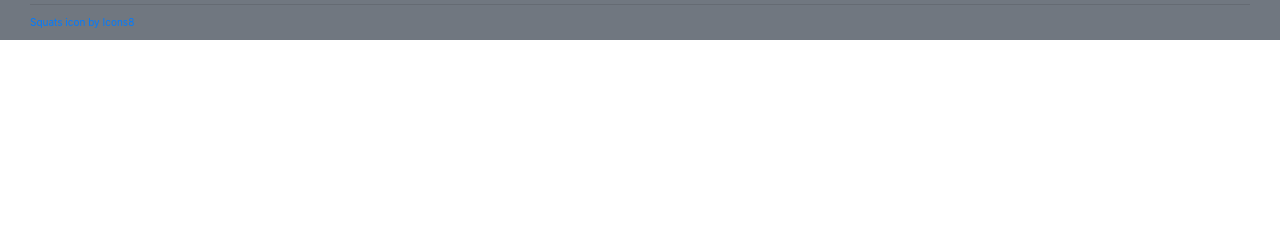
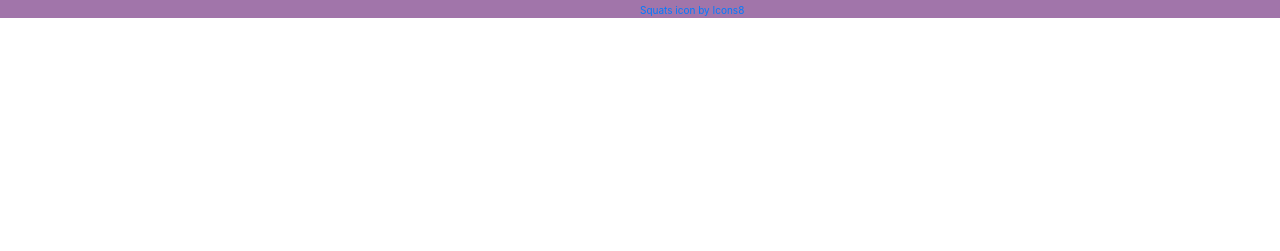
Before and after one commit to dbyrne87/physio, a Django app: page /contact/ in a window 1280 px wide. Shown: the part 549-800 px from the top of the page. Run offline with Django 3.2, Linux system fonts and the light colour scheme; some libraries are stand-ins or nearby versions.

Commit message:
updated the css and layout of the footer in base.html

```diff
--- a/static/css/custom.css
+++ b/static/css/custom.css
@@ -205,7 +205,10 @@ body{
 }
 
 #footer{
-  background-color: #707780;
+  background-color: #A175AA;
+  margin-top: 40px;
+  padding-top: 15px;
+  color:white;
 }
 
 /***** Login/Register/Forgot Password Pages *****/
--- a/templates/base.html
+++ b/templates/base.html
@@ -94,16 +94,7 @@
         </div>
         <div class="footer-lower">
             <div>
-                <div class="col-sm-12">
-                    <hr>
-                </div>
-            </div>
-            <div class="media-container-row mbr-white">
-                <div class="col-sm-6 copyright">
-                    <p class="mbr-text mbr-fonts-style display-7">
-                        <a href="https://icons8.com/icon/36954/squats">Squats icon by Icons8</a>
-                    </p>
-                </div>
+                <a href="https://icons8.com/icon/36954/squats">Squats icon by Icons8</a>
             </div>
         </div>
     </footer>
```
Also changed, not shown: 1 other file.
